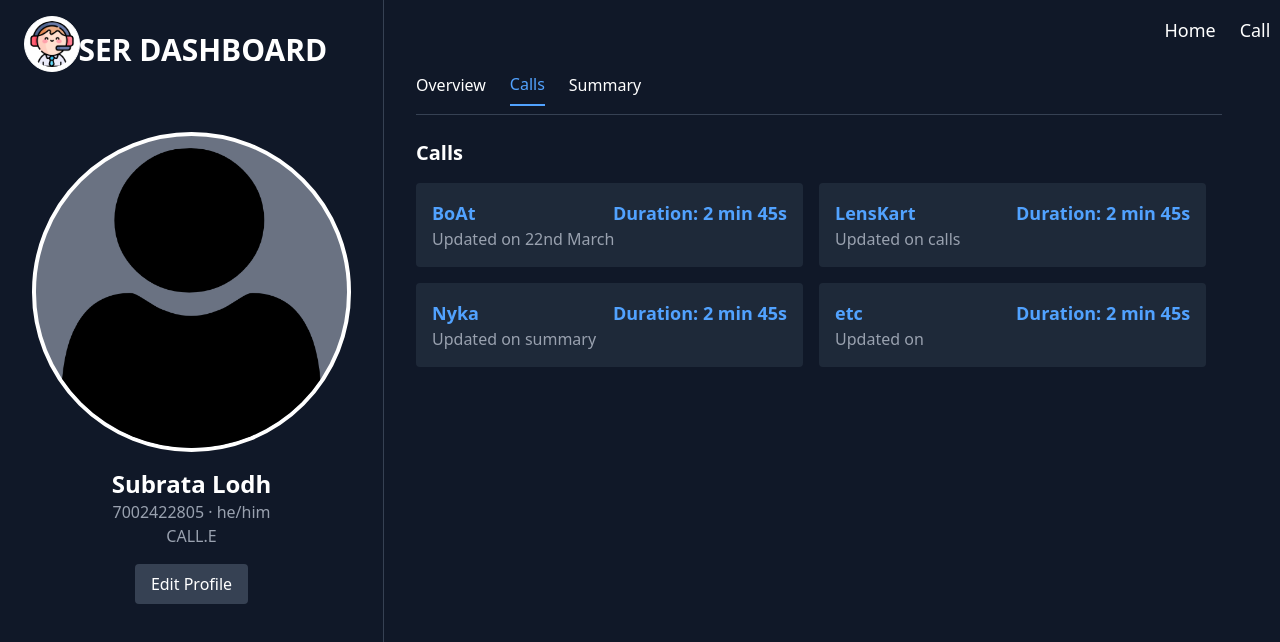
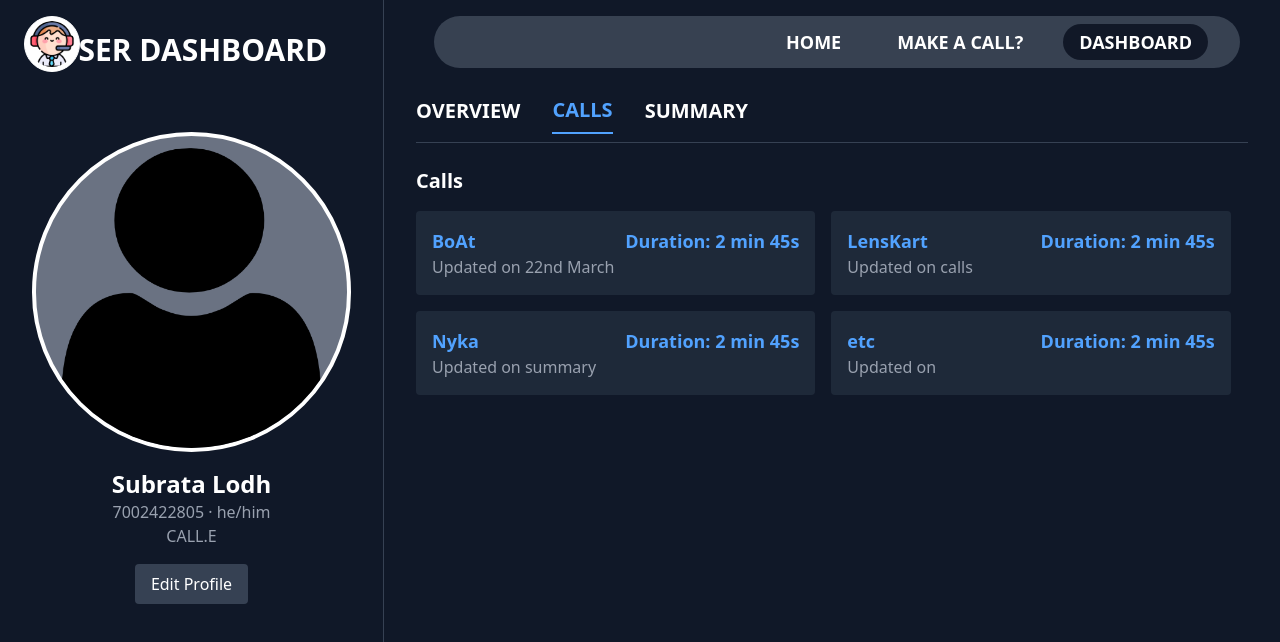
Before and after one commit to bisal2003/Call_Agent_AI, a React (Vite) app in the folder frontend/: page /dashboard in a window 1280 px wide. Shown: the top 642 px of the page. Built offline with nearby package versions, Linux system fonts and the light colour scheme.

Commit message:
Frontend fixes

```diff
--- a/frontend/src/components/Dashboard.jsx
+++ b/frontend/src/components/Dashboard.jsx
@@ -3,49 +3,125 @@
 import { NavLink } from "react-router-dom";
 
 const Dashboard = () => {
+  const [isActive, setIsActive] = useState("Dashboard");
+
+  // Gradient logic from your previous code
+  const baseGradientStyle = {
+    background: "linear-gradient(to right, #111827 50%, #374151 50%)",
+    backgroundSize: "200% 100%", // 2x width for horizontal translation
+    transition: "background-position 0.5s ease-out",
+  };
+
+  // Position the gradient left or right depending on isActive
+  const getBackgroundPosition = (linkName) => {
+    return isActive === linkName ? "0% 0%" : "100% 0";
+  };
+
+  // Hover handlers to animate background from right to left
+  const handleMouseEnter = (e) => {
+    e.currentTarget.style.backgroundPosition = "0% 0%";
+  };
+  const handleMouseLeave = (e, linkName) => {
+    if (isActive !== linkName) {
+      e.currentTarget.style.backgroundPosition = "100% 0";
+    }
+  };
+
+  // Tracks which tab is active in the content area
   const [activeTab, setActiveTab] = useState("calls");
 
   const Calldetails = [
     { name: "BoAt", date: "22nd March", time: "2 min 45s" },
     { name: "LensKart", date: "calls", time: "2 min 45s" },
     { name: "Nyka", date: "summary", time: "2 min 45s" },
-    { name: "etc", date: "", time: "2 min 45s"}
-  ]
+    { name: "etc", date: "", time: "2 min 45s" },
+  ];
+
   const summaries = [
     { name: "BoAt", date: "22nd March", link: "" },
     { name: "LensKart", date: "calls", link: "" },
     { name: "Nyka", date: "summary", link: "" },
-    { name: "etc", date: "", link: ""}
-  ]
+    { name: "etc", date: "", link: "" },
+  ];
+
   const overviews = [
     { Aname: "X", role: "Salesman", com: "BoAt" },
     { Aname: "Emma", role: "Salesman", com: "LensKart" },
-    { Aname: "Alex", role: "HR", com: "Nyka"},
+    { Aname: "Alex", role: "HR", com: "Nyka" },
     { Aname: "Bo", role: "etc", com: "etc" },
-  ]
+  ];
 
   return (
     <div className="flex h-screen w-screen overflow-hidden bg-gray-900 text-white">
       {/* Left Section */}
-      <img src="/assets/calle.png" alt=""
-        className="absolute top-4 left-6 h-14 border w-14 rounded-full bg-white p-1"/>
+      <img
+        src="/assets/calle.png"
+        alt=""
+        className="absolute top-4 left-6 h-14 border w-14 rounded-full bg-white p-1"
+      />
       <div className="w-[30%] p-8 flex flex-col items-center border-r border-gray-700">
-        <h1 className="text-3xl font-semibold mb-16">USER DASHBOARD</h1>
-        <img src="/assets/user.png" alt="Profile" className="w-[40vh] h-[40vh] pt-3 rounded-full border-4 border-white bg-gray-500" />
+        <h1 className="text-3xl font-bold mb-16">USER DASHBOARD</h1>
+        <img
+          src="/assets/user.png"
+          alt="Profile"
+          className="w-[40vh] h-[40vh] pt-3 rounded-full border-4 border-white bg-gray-500"
+        />
         <h1 className="text-2xl font-semibold mt-4">Subrata Lodh</h1>
         <p className="text-gray-400">7002422805 · he/him</p>
         <h1 className="text-gray-400">CALL.E</h1>
-        <button className="mt-4 px-4 py-2 bg-gray-700 rounded hover:bg-gray-600 transition">Edit Profile</button>
+        <button className="mt-4 px-4 py-2 bg-gray-700 rounded hover:bg-gray-600 transition">
+          Edit Profile
+        </button>
       </div>
 
       {/* Right Section - Content */}
+      <div className="relative w-[70%] p-8">
+        {/* NAVBAR (Exact same as previous code) */}
+        <nav className="absolute top-[16px] right-10 w-[90%] flex font-bold uppercase justify-end bg-[#374151] py-2 rounded-full px-8 space-x-6 text-lg">
+          <NavLink
+            to="/"
+            onClick={() => setIsActive("Home")}
+            style={{
+              ...baseGradientStyle,
+              backgroundPosition: getBackgroundPosition("Home"),
+            }}
+            className="rounded-4xl px-4 py-1 text-center"
+            onMouseEnter={handleMouseEnter}
+            onMouseLeave={(e) => handleMouseLeave(e, "Home")}
+          >
+            Home
+          </NavLink>
 
-      <div className="relative w-[68%] p-8">
-      <nav className="absolute top-0 w-full flex justify-end p-4 space-x-6 text-lg">
-          <NavLink to="/" className="hover:text-blue-400">Home</NavLink>
-          <NavLink to="/call" className="hover:text-blue-400">Call</NavLink>
+          <NavLink
+            to="/call"
+            onClick={() => setIsActive("Make a Call")}
+            style={{
+              ...baseGradientStyle,
+              backgroundPosition: getBackgroundPosition("Make a Call"),
+            }}
+            className="rounded-4xl px-4 py-1 text-center"
+            onMouseEnter={handleMouseEnter}
+            onMouseLeave={(e) => handleMouseLeave(e, "Make a Call")}
+          >
+            Make a Call?
+          </NavLink>
+
+          <NavLink
+            to="/dashboard"
+            onClick={() => setIsActive("Dashboard")}
+            style={{
+              ...baseGradientStyle,
+              backgroundPosition: getBackgroundPosition("Dashboard"),
+            }}
+            className="rounded-4xl px-4 py-1 text-center"
+            onMouseEnter={handleMouseEnter}
+            onMouseLeave={(e) => handleMouseLeave(e, "Dashboard")}
+          >
+            Dashboard
+          </NavLink>
         </nav>
-        <div className="flex space-x-6 mt-10 border-b border-gray-700 pb-2">
+
+        <div className="flex space-x-8 mt-[8vh] border-b border-gray-700 pb-2">
           {[
             { name: "Overview", key: "overview" },
             { name: "Calls", key: "calls" },
@@ -54,24 +130,35 @@
             <button
               key={tab.key}
               onClick={() => setActiveTab(tab.key)}
-              className={`pb-2 ${activeTab === tab.key ? "border-b-2 border-blue-400 text-blue-400" : "hover:text-gray-400"}`}
+              className={`pb-2 font-bold text-xl uppercase cursor-pointer ${
+                activeTab === tab.key
+                  ? "border-b-2 border-blue-400 text-blue-400"
+                  : "hover:text-gray-400"
+              }`}
             >
               {tab.name}
             </button>
           ))}
         </div>
 
-        {/* Content Section */}
+        {/* CONTENT SECTION */}
         <div className="mt-6">
-        {activeTab === "summary" && (
+          {activeTab === "summary" && (
             <div className="w-full">
               <h2 className="text-xl font-semibold mb-4">Summary list</h2>
               <ul className="flex space-y-4 space-x-4 flex-wrap">
                 {summaries.map((x, index) => (
-                  <li key={index} className="w-[48%] h-[30%] p-4 bg-gray-800 rounded">
+                  <li
+                    key={index}
+                    className="w-[48%] h-[30%] p-4 bg-gray-800 rounded"
+                  >
                     <div className="flex justify-between">
-                    <h3 className="text-lg font-semibold text-blue-400">{x.name}</h3>
-                    <button className="text-lg font-semibold text-blue-400 cursor-pointer"><FaFileDownload /></button>
+                      <h3 className="text-lg font-semibold text-blue-400">
+                        {x.name}
+                      </h3>
+                      <button className="text-lg font-semibold text-blue-400 cursor-pointer">
+                        <FaFileDownload />
+                      </button>
                     </div>
                     <p className="text-gray-400">Updated on {x.date}</p>
                   </li>
@@ -79,15 +166,23 @@
               </ul>
             </div>
           )}
+
           {activeTab === "calls" && (
             <div className="w-full">
               <h2 className="text-xl font-semibold mb-4">Calls</h2>
               <ul className="flex space-y-4 space-x-4 flex-wrap">
                 {Calldetails.map((x, index) => (
-                  <li key={index} className="w-[48%] h-[30%] p-4 bg-gray-800 rounded">
+                  <li
+                    key={index}
+                    className="w-[48%] h-[30%] p-4 bg-gray-800 rounded"
+                  >
                     <div className="flex justify-between">
-                    <h3 className="text-lg font-semibold text-blue-400">{x.name}</h3>
-                    <h1 className="text-lg font-semibold text-blue-400">Duration: {x.time}</h1>
+                      <h3 className="text-lg font-semibold text-blue-400">
+                        {x.name}
+                      </h3>
+                      <h1 className="text-lg font-semibold text-blue-400">
+                        Duration: {x.time}
+                      </h1>
                     </div>
                     <p className="text-gray-400">Updated on {x.date}</p>
                   </li>
@@ -95,15 +190,23 @@
               </ul>
             </div>
           )}
+
           {activeTab === "overview" && (
             <div className="w-full">
               <h2 className="text-xl font-semibold mb-4">Overviews</h2>
               <ul className="flex space-y-4 space-x-4 flex-wrap">
                 {overviews.map((x, index) => (
-                  <li key={index} className="w-[48%] h-[30%] p-4 bg-gray-800 rounded">
+                  <li
+                    key={index}
+                    className="w-[48%] h-[30%] p-4 bg-gray-800 rounded"
+                  >
                     <div className="flex justify-between">
-                    <h3 className="text-lg font-semibold text-blue-400">Agent: {x.Aname}</h3>
-                    <h1 className="text-lg font-semibold text-blue-400">Company: {x.com}</h1>
+                      <h3 className="text-lg font-semibold text-blue-400">
+                        Agent: {x.Aname}
+                      </h3>
+                      <h1 className="text-lg font-semibold text-blue-400">
+                        Company: {x.com}
+                      </h1>
                     </div>
                     <p className="text-gray-400">Role: {x.role}</p>
                   </li>
--- a/frontend/src/components/Home.jsx
+++ b/frontend/src/components/Home.jsx
@@ -10,7 +10,6 @@
         initial={{ opacity: 0, x: 500 }}
         animate={{ opacity: 1, x: 0 }}
         transition={{ duration: 1 }}
-        whileHover={{ scale: 1.0, textShadow: "0px 0px 8px rgba(255,255,255,0.8)" }}
       >
         CALL.E
       </motion.h1>
--- a/frontend/src/components/Landing.jsx
+++ b/frontend/src/components/Landing.jsx
@@ -1,19 +1,46 @@
-import React from "react";
-import { Link } from "react-router-dom";
+import React, { useState } from "react";
+import { NavLink } from "react-router-dom";
 
 const Landing = () => {
+  const [isActive, setIsActive] = useState("Make a Call");
+
+  // Common gradient styles for all NavLinks
+  const baseGradientStyle = {
+    background: "linear-gradient(to right, #111827 50%, #374151 50%)",
+    backgroundSize: "200% 100%",       // Make the gradient 2x the width
+    transition: "background-position 0.5s ease-out",
+  };
+
+  // Function to decide background position based on which link is active
+  const getBackgroundPosition = (linkName) => {
+    return isActive === linkName ? "0% 0%" : "100% 0";
+  };
+
+  // Handlers for hover to move background from right to left
+  const handleMouseEnter = (e) => {
+    e.currentTarget.style.backgroundPosition = "0% 0%";
+  };
+  const handleMouseLeave = (e, linkName) => {
+    // If link is not active, reset background to the right
+    if (isActive !== linkName) {
+      e.currentTarget.style.backgroundPosition = "100% 0";
+    }
+  };
+
   return (
     <div className="flex h-screen text-white">
+      {/* Left Section */}
       <section className="relative w-[30%] bg-gray-700 p-10">
-        <img src="/assets/calle.png" alt=""
-        className="absolute top-4 left-6 h-14 border w-14 rounded-full bg-white p-1"/>
-        <h1 className="text-3xl font-semibold text-center mb-10">CALL.E</h1>
+        <img
+          src="/assets/calle.png"
+          alt=""
+          className="absolute top-4 left-6 h-14 border w-14 rounded-full bg-white p-1"
+        />
+        <h1 className="text-3xl font-semibold text-center mb-10 centerhead">
+          CALL.E
+        </h1>
         <form className="space-y-4">
-          {[
-            "Agent Name",
-            "Agent Role",
-            "Company Name",
-          ].map((label, index) => (
+          {["Agent Name", "Agent Role", "Company Name"].map((label, index) => (
             <div key={index}>
               <label className="block text-sm font-medium mb-1">{label}</label>
               <input
@@ -24,16 +51,18 @@
               />
             </div>
           ))}
-          <label className="block text-sm font-medium mb-1">About the business:</label>
+          <label className="block text-sm font-medium mb-1">
+            About the business:
+          </label>
           <textarea
-            type="message"
             placeholder="Tell us about your business"
             required
             className="w-full p-2 rounded bg-gray-800 border border-gray-600 focus:outline-none focus:ring-1 focus:ring-gray-500"
           />
-            <label className="block text-sm font-medium mb-1">Conversation Purpose:</label>
+          <label className="block text-sm font-medium mb-1">
+            Conversation Purpose:
+          </label>
           <textarea
-            type="text"
             placeholder="Enter purpose of conversation"
             required
             className="w-full p-2 rounded bg-gray-800 border border-gray-600 focus:outline-none focus:ring-1 focus:ring-gray-500"
@@ -45,23 +74,62 @@
             required
             className="w-full p-2 rounded bg-gray-800 border border-gray-600 focus:outline-none focus:ring-1 focus:ring-gray-500"
           />
-          <button className="w-full mt-4 p-2 bg-blue-700 rounded hover:bg-blue-800 transition">Submit to start call.</button>
+          <button className="w-full mt-4 p-2 bg-blue-700 rounded hover:bg-blue-800 transition">
+            Submit to start call.
+          </button>
         </form>
       </section>
 
       {/* Right Section */}
-      <section className="relative w-[70%] flex flex-col  bg-gray-900 items-center justify-center p-10">
-        {/* <div className="grid grid-cols-3 gap-4 mb-6">
-          {[...Array(9)].map((_, i) => (
-            <div key={i} className="w-16 h-16 bg-gray-800 rounded"></div>
-          ))}
-        </div> */}
-        <nav className="absolute top-0 w-max flex justify-between p-4 space-x-6 text-lg">
-          <Link to="/" className="hover:text-blue-400">Home</Link>
-          <Link to="/Dashboard" className="hover:text-blue-400">Dashboard</Link>
+      <section className="relative w-[70%] flex flex-col bg-gray-900 items-center justify-center p-10">
+        {/* Navigation */}
+        <nav className="absolute top-[16px] right-10 w-[90%] flex font-bold uppercase justify-end bg-[#374151] py-2 rounded-full px-8 space-x-6 text-lg">
+          <NavLink
+            to="/"
+            onClick={() => setIsActive("Home")}
+            style={{
+              ...baseGradientStyle,
+              backgroundPosition: getBackgroundPosition("Home"),
+            }}
+            className="rounded-4xl px-4 py-1 text-center"
+            onMouseEnter={handleMouseEnter}
+            onMouseLeave={(e) => handleMouseLeave(e, "Home")}
+          >
+            Home
+          </NavLink>
+
+          <NavLink
+            to="/Call"
+            onClick={() => setIsActive("Make a Call")}
+            style={{
+              ...baseGradientStyle,
+              backgroundPosition: getBackgroundPosition("Make a Call"),
+            }}
+            className="rounded-4xl px-4 py-1 text-center"
+            onMouseEnter={handleMouseEnter}
+            onMouseLeave={(e) => handleMouseLeave(e, "Make a Call")}
+          >
+            Make a Call?
+          </NavLink>
+
+          <NavLink
+            to="/Dashboard"
+            onClick={() => setIsActive("Dashboard")}
+            style={{
+              ...baseGradientStyle,
+              backgroundPosition: getBackgroundPosition("Dashboard"),
+            }}
+            className="rounded-4xl px-4 py-1 text-center"
+            onMouseEnter={handleMouseEnter}
+            onMouseLeave={(e) => handleMouseLeave(e, "Dashboard")}
+          >
+            Dashboard
+          </NavLink>
         </nav>
-        <img src="/assets/calle.png" alt="" className="h-[40%]"/>
-        <h2 className="text-4xl pt-4 font-semibold">CALL.E</h2>
+
+        {/* Main Content */}
+        <img src="/assets/calle.png" alt="" className="h-[40%]" />
+        <h2 className="text-5xl pt-4 font-semibold centerhead">CALL.E</h2>
         <p className="text-lg text-gray-400">Your personal AI Call-Agent</p>
       </section>
     </div>
--- a/frontend/src/index.css
+++ b/frontend/src/index.css
@@ -16,4 +16,5 @@
 
 .centerhead{
   font-family: 'Square Game', sans-serif;
+  letter-spacing: 2px;
 }
```
Lines whose indentation alone changed are shown as unchanged.
